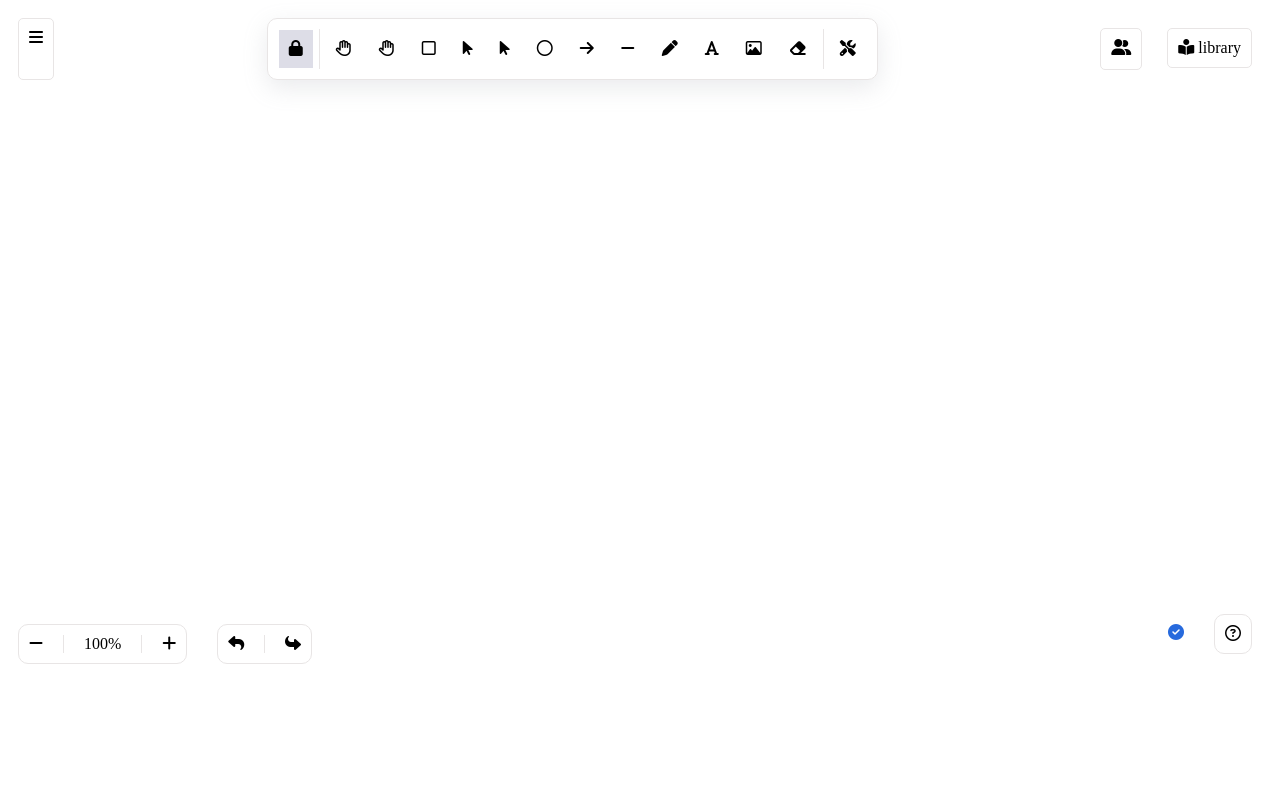
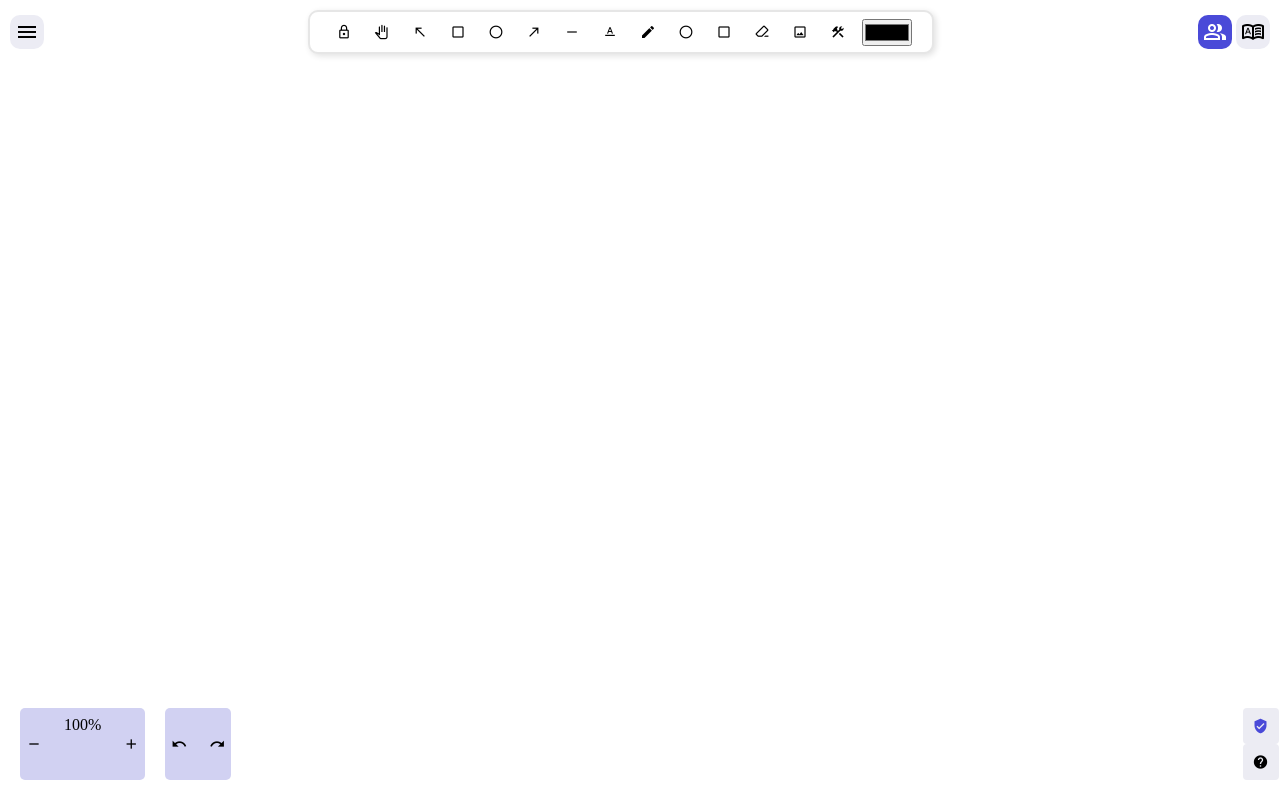
Before and after one commit to AnjaliBharwani/excalidraw-1, a plain HTML site: page index.html in a window 1280 px wide. Drawn offline with nearby package versions, Linux system fonts and the light colour scheme.

Commit message:
excalidraw week2

```diff
--- a/index.html
+++ b/index.html
@@ -1,11 +1,11 @@
 <!DOCTYPE html>
 <html lang="en">
 <head>
-    <meta charset="UTF-8" />
-    <meta name="viewport" content="width=device-width, initial-scale=1.0" />
-    <link rel="stylesheet" href="style.css">
-    <link rel="icon" href="assets/favicon.jpg" type="image/x-icon" />
-
+    <meta charset="UTF-8">
+    <meta name="viewport" content="width=device-width, initial-scale=1.0">
+    <title>Excalidraw</title>
+    <link rel="icon" type="image/x-icon" href="/assets/logo.ico.png">
+    <link rel="stylesheet" href="./style.css">
     <link
       rel="stylesheet"
       href="https://cdnjs.cloudflare.com/ajax/libs/font-awesome/6.4.2/css/all.min.css"
@@ -13,71 +13,66 @@
       crossorigin="anonymous"
       referrerpolicy="no-referrer"
     />
-    <title>Document</title>
-
+    <link rel="preconnect" href="https://fonts.googleapis.com">
+    <link rel="preconnect" href="https://fonts.gstatic.com" crossorigin>
+    <link href="https://fonts.googleapis.com/css2?family=Poppins:ital,wght@0,100;0,200;0,300;0,400;0,500;0,600;0,700;0,800;0,900;1,100;1,200;1,300;1,400;1,500;1,600;1,700;1,800;1,900&family=Roboto:wght@300&display=swap" rel="stylesheet">
+    <link href="https://fonts.googleapis.com/icon?family=Material+Icons"
+      rel="stylesheet">
+      <link rel="stylesheet" href="https://fonts.googleapis.com/css2?family=Material+Symbols+Outlined:opsz,wght,FILL,GRAD@24,400,0,0" />
 </head>
 <body>
-    <div id="excalidraw">
-        <section>
-      <div class="app-menu-top">
-        <div class="top-left">
-            <div class="icon-left"><i class="fa-solid fa-bars"></i></div>
+    <div id="root">
+        <div id="top">
+            <button class="material-icons menu ">menu</button>
+            <div class="options">
+                <button class="btn btn-lock material-symbols-outlined" >lock</button>
+                <button class="btn material-symbols-outlined pan_tool" >pan_tool</button>
+                <button class="btn material-symbols-outlined" >north_west</button>
+                <button class="btn material-symbols-outlined" >check_box_outline_blank</button>
+                <button class="btn material-symbols-outlined" >circle</button>
+                <button class="btn material-symbols-outlined" >north_east</button>
+                <button class="btn material-symbols-outlined" >horizontal_rule</button>
+                <button class="btn material-symbols-outlined" >text_format</button>
+                <!-- <button class="btn material-icons">edit</button> -->
+                <button class="btn material-icons" id="pencil">edit</button>
+                <button class="btn material-symbols-outlined">brightness_1</button>
+                <button class="btn material-symbols-outlined">check_box_outline_blank</button>
+                <button id="clear" class="btn material-symbols-outlined">ink_eraser</button>
+                <button class="btn material-symbols-outlined">image</button>
+                <button class="btn material-symbols-outlined">construction</button>
+                <input type="color" id="color-picker">
             </div>
-        <div class="top-middle">
-            <div class="toll-icon toll-icon-1"> <i class="fa-solid fa-lock"></i></div>
-            <div class="vertical-line"></div>
-            <div class="toll-icon"> <i class="fa-regular fa-hand"></i></div>
-            <div class="toll-icon"> <i class="fa-regular fa-hand"></i></div>
-            <!-- <div class="toll-icon"> <i class="fa-thin fa-square-up-left"></i></div> -->
-            <div class="toll-icon"> <i class="fa-regular fa-square"></i></div>
-            <div class="toll-icon" toll-icon-1> <i class="fa-solid fa-arrow-pointer"></i></div>
-            <div class="toll-icon"> <i class="fa-solid fa-arrow-pointer"></i></div>
-            <div class="toll-icon"> <i class="fa-regular fa-circle"></i></div>
-            <div class="toll-icon"> <i class="fa-solid fa-arrow-right"></i></div>
-            <div class="toll-icon"> <i class="fa-solid fa-minus"></i></div>
-            <div class="toll-icon"> <i class="fa-solid fa-pen"></i></div>
-            <div class="toll-icon"> <i class="fa-solid fa-font"></i></div>
-            <div class="toll-icon"> <i class="fa-regular fa-image"></i></div>
-            <div class="toll-icon"> <i class="fa-solid fa-eraser"></i></div>
-            <div class="vertical-line"></div>
-            <div class="toll-icon"> <i class="fa-solid fa-screwdriver-wrench"></i></div>
-
-            <!-- <label class="ToolIcon Shape fillable" title="Selection — V or 1"><input class="ToolIcon_type_radio ToolIcon_size_medium" type="radio" name="editor-current-shape" aria-label="Selection" aria-keyshortcuts="V or 1" data-testid="toolbar-selection" id="uSFU5FjKhxoE2XuJWNnZG-undefined" checked=""><div class="ToolIcon__icon"><svg aria-hidden="true" focusable="false" role="img" viewBox="0 0 22 22" class="" fill="none" stroke-width="1.25"><g stroke="currentColor" stroke-linecap="round" stroke-linejoin="round"><path stroke="none" d="M0 0h24v24H0z" fill="none"></path><path d="M6 6l4.153 11.793a0.365 .365 0 0 0 .331 .207a0.366 .366 0 0 0 .332 -.207l2.184 -4.793l4.787 -1.994a0.355 .355 0 0 0 .213 -.323a0.355 .355 0 0 0 -.213 -.323l-11.787 -4.36z"></path><path d="M13.5 13.5l4.5 4.5"></path></g></svg><span class="ToolIcon__keybinding">1</span></div></label> -->
-        </div>
-        <div id="right"class="top-right">
-            <div id="right-1" class="icon-right right-1 "><i class="fa-solid fa-user-group"></i></div>
-            <div>
-            <div id="right-2" class="icon-right right-2"><i class="fa-solid fa-book-open-reader"></i>       library
+            <div class="lib-option">
+                <button class="lib-btn1 material-symbols-outlined">group</button>
+                <button class="lib-btn2 material-symbols-outlined">dictionary</button>
             </div>
         </div>
+        <canvas id="canvas"></canvas>
+        <div id="bottom">
+        <div id="bottom1">
+            <div class="options bootom-inside">
+                <button class="btn material-icons">remove</button>
+                <div class=" btn">100%</div>
+                <button class="btn material-icons">add</button>
+            </div>
+            <div class="options bootom-inside">
+                <button class="btn material-icons">undo</button>
+                <button class="btn material-icons">redo</button>
             </div>
         </div>
-    </section>
-<br><br><br><br><br><br><br><br><br><br><br><br><br><br><br><br><br><br><br><br><br><br><br><br><br><br><br><br>
-    <footer>
-        <div class="footer">
-            <div class="left-footer">
-                <div class="left-footer-1">
-                    <div class="inside-footer"><i class="fa-solid fa-minus"></i></div>
-                    <div class="vertical-line"></div>
-                    <div class="inside-footer">100%</div>
-                    <div class="vertical-line"></div>
-                    <div class="inside-footer"><i class="fa-solid fa-plus"></i></div>
-                </div>
-                <div class="left-footer-2">
-                    <div class="inside-footer"><i class="fa-solid fa-reply"></i></div>
-                    <div class="vertical-line"></div>
-                    <div class="inside-footer"><i class="fa-solid fa-reply fa-rotate-180"></i></div>
+        <div id="bottom2">
+            <div class="options bootom-inside">
+                <button class="btn bootom-inside1 material-icons options">verified_user</button>
+                <button class="btn bootom-inside2 material-icons options">help</button>
             </div>
         </div>
 
-            <div class="right-footer">
-                <div class="inside-right-footer"><i class="fa-solid fa-circle-check" style="color: #276add;"></i></div>
-                <div class="inside-right-footer inside-ri8-footer"><i class="fa-regular fa-circle-question"></i></div>
         </div>
 
+
     </div>
-    </footer>
-    </div>
+
+    <script src="./script.js"></script>
+
 </body>
 </html>
--- /dev/null
+++ b/script.js
@@ -0,0 +1,64 @@
+
+const canvas = document.getElementById("canvas");
+
+canvas.width = window.innerWidth ;
+canvas.height = window.innerHeight ;
+
+
+const c = canvas.getContext("2d");
+
+let drawingColor = "black";
+let previousPosition = null ;
+
+function onMouseDown(e) {
+    previousPosition = [ e.clientX , e.clientY];
+    c.strokeStyle = drawingColor;
+    c.lineWidth = 2;
+    canvas.addEventListener("mousemove", onMouseMove);
+    canvas.addEventListener("mouseup", onMouseUp);
+}
+
+function onMouseMove(e){
+    let currentPosition = [ e.clientX , e.clientY ];
+    c.beginPath();
+    c.moveTo(...previousPosition);
+    c.lineTo(...currentPosition);
+    c.stroke();
+    c.closePath();
+    previousPosition = currentPosition ;
+}
+
+function onMouseUp(e){
+    canvas.removeEventListener("mousemove", onMouseMove);
+}
+function erase(event) {
+    var canvas = document.getElementById("canvas");
+    var c = canvas.getContext("2d");
+    c.globalCompositeOperation = "destination-out";
+    c.clearRect(event.clientX, event.clientY, 20, 20);
+  }
+
+  const pencil = document.getElementById("pencil");
+let isPencilActive = false ;
+
+const colorPicker = document.getElementById("color-picker");
+
+
+colorPicker.addEventListener("change", () => {
+    drawingColor = colorPicker.value ;
+   console.log(drawingColor);
+});
+
+function onPencilClick() {
+    pencil.classList.toggle("active")
+    isPencilActive = !isPencilActive ;
+    if(isPencilActive) {
+        canvas.style.cursor = "crosshair";
+        canvas.addEventListener("mousedown", onMouseDown);
+    }
+    else {
+        canvas.style.cursor = "auto";
+        canvas.removeEventListener("mousedown", onMouseDown)
+    }
+}
+pencil.addEventListener("click", onPencilClick) ;
--- a/style.css
+++ b/style.css
@@ -1,106 +1,161 @@
-#navbar{
+@import url('https://fonts.googleapis.com/css2?family=Poppins:ital,wght@0,100;0,200;0,300;0,400;0,500;0,600;0,700;0,800;0,900;1,100;1,200;1,300;1,400;1,500;1,600;1,700;1,800;1,900&family=Roboto:wght@300&display=swap');
+
+* {
+    margin: 0;
+    padding: 0;
+}
+#root {
+    width: 100vw ;
+    height: 100vh;
+    overflow: hidden;
+    position: relative ;
+}
+#canvas {
+    cursor: auto;
+}
+#top {
+    /* position: absolute; */
+    width: 100vw;
     display: flex;
-    flex-direction: column;
+    align-items: center;
     justify-content: space-between;
+    z-index: 10;
+    padding: 10px;
 }
-.app-menu-top{
+#top > .options{
+    background-color: #fff;
+    display: flex;
+    align-items: center;
+    gap: 10px;
+    border-radius: 10px;
+    padding: 4px 20px;
+    box-shadow: 2px 2px 6px #E1E1E1;
+    border: 2px solid #E6E6E6
+}
+.menu {
+    background-color: #ECECF4;
+    border-radius: 10px;
+    border: none;
+    padding: 5px;
+}
+.btn {
+    border: transparent;
+    padding: 8px 6px;
+    background-color: transparent;
+    cursor: pointer;
+    font-size: 16px !important;
+}
+
+.btn:hover{
+    background-color: #ECECF3;
+    border-radius: 4px;
+}
+.active {
+    background-color: white;
+    border-radius: 4px;
+    color: #3a34eb;
+}
+/* .bottom{
     display: flex;
     justify-content: space-between;
+} */
+/*
+#bottom1{
+    position: absolute;
+    display: flex;
+    justify-content: space-between;
+    z-index: 100;
+    left: 20px;
+    bottom: 20px;
+    gap: 20px;
+
+} */
+#bottom1 > .options {
+    background-color: #d1d1f2;
+    /* padding: 4px 10px; */
+    border-radius: 5px;
+    display: flex;
+}
+
+.vertical-line{
+    border-left: 1px solid rgb(70, 53, 53);
+    line-height: 5px;
+}
+.lib-option{
+    gap: 20px;
+    /* border-radius: 10px; */
+}
+.lib-btn1{
+    background-color: #4a4ad8;
+    color: white;
+    border-radius: 10px;
+    border: none;
+    padding: 5px;
+}
+div >  button> span{
+    font-family: 'Arial';
+    font-size: 16px;
+    text-align: center;
     padding: 10px;
-    text-align: center;
-    /* padding-bottom: 10px; */
+    padding-bottom: 10px;
+    border: transparent;
+    background-color: transparent;
+    cursor: pointer;
+}
+
+.lib-btn2{
+    background-color: #ECECF4;
+    border-radius: 10px;
+    border: none;
+    padding: 5px;
+    /* font-family: 'Poppins', sans-serif;  */
+    margin-right: 20px;
+    /* font-weight: 600; */
+}
+#bottom{
+    position: absolute;
+    display: flex;
+    justify-content: space-between;
+    z-index: 100;
+    left: 20px;
+    bottom: 20px;
+    gap: 79vw;
+}
+#bottom1{
+    /* justify-content: space-between; */
+    display: flex;
+    gap: 20px;
 
 }
-.top-left{
-    display: flex;
-    border: 1px solid rgb(232, 229, 229);
-    border-radius: 5px;
-}
-.icon-left{
-    padding:10px;
-    padding-bottom: 10px;
-}
-.toll-icon{
-    border: 1px solid white;
-    padding: 10px;
-}
-.toll-icon-1{
-    background-color: rgb(221, 221, 231);
-}
-.top-middle{
-    display: flex;
-    gap: 5px;
-    border: 1px solid rgb(232, 229, 229);
-    padding: 10px;
-    box-shadow: rgba(149, 157, 165, 0.2) 0px 8px 24px;
-    border-radius: 10px;
-}
-.top-right{
-    display: flex;
+.bootom-inside{
     gap: 10px;
-    padding: 20px;
-    gap: 25px;
-
-}
-#right{
-    padding: 10px;
-}
-#right-1{
-    border: 1px solid rgb(232, 229, 229);
-    padding: 10px;
-    border-radius: 5px;
-
-}
-#right-2{
-    border: 1px solid rgb(232, 229, 229);
-    padding: 10px;
-    border-radius: 5px
-
 }
 
-.footer{
-    display: flex;
-    justify-content: space-between;
+.bootom-inside1{
+    background-color: #ECECF3;
+    border-radius: 4px;
     padding: 10px;
-}
-.left-footer{
-    display: flex;
-    justify-content: space-between;
-    gap: 30px;
-    margin-top: 20px;
-    position: relative;
-}
-.left-footer-1{
-    display: flex;
-    gap: 20px;
-    border: 1px solid rgb(232, 229, 229);
-    border-radius: 10px;
+    color: #4a4ad8;
+ }
+
+ .bootom-inside2{
+    background-color: #ECECF3;
+    border-radius: 4px;
     padding: 10px;
-    padding: 10px;
-    text-align: center;
+ }
 
-}
-.left-footer-2{
-    display: flex;
-    gap: 20px;
-    border: 1px solid rgb(232, 229, 229);
-    border-radius: 10px;
-    padding: 10px;
-}
-.right-footer{
-    display: flex;
-    gap: 20px;
-    padding: 10px;
-}
-.inside-right-footer{
-    padding: 10px;
-}
-.inside-ri8-footer{
-    border: 1px solid rgb(232, 229, 229);
-    padding: 10px;
-    border-radius: 10px;
-}
-.vertical-line{
-    border-left: 1px solid rgb(232, 229, 229);
-    line-height: max-h;
-}
+ @media only screen and (max-width: 760px) and (min-width: 310px) {
+    .menu{
+        color: blue;
+        display: none;
+    }
+    .lib-option{
+        display: none;
+    }
+    .lib-btn2, .pan_tool{
+        display: none;
+    }
+
+
+
+ };
```
Also changed, not shown: 1 other file. Lines whose indentation alone changed are shown as unchanged.
